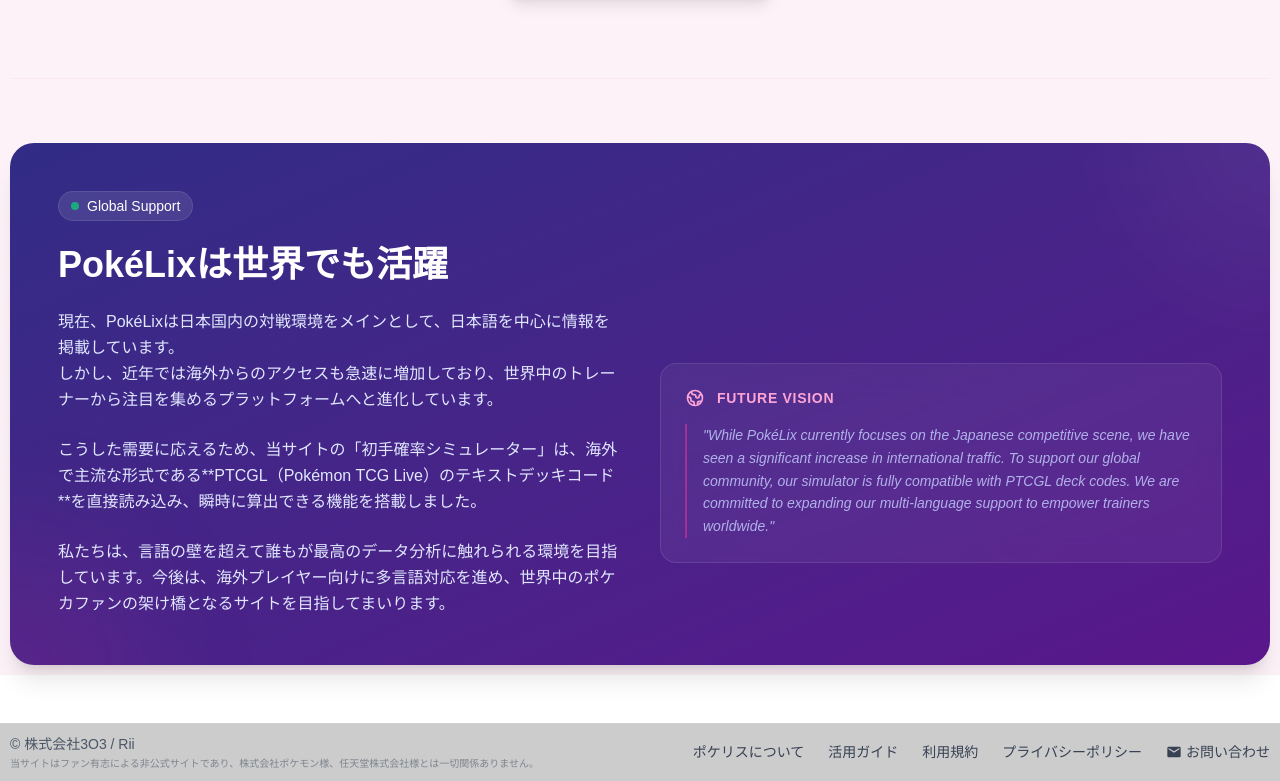
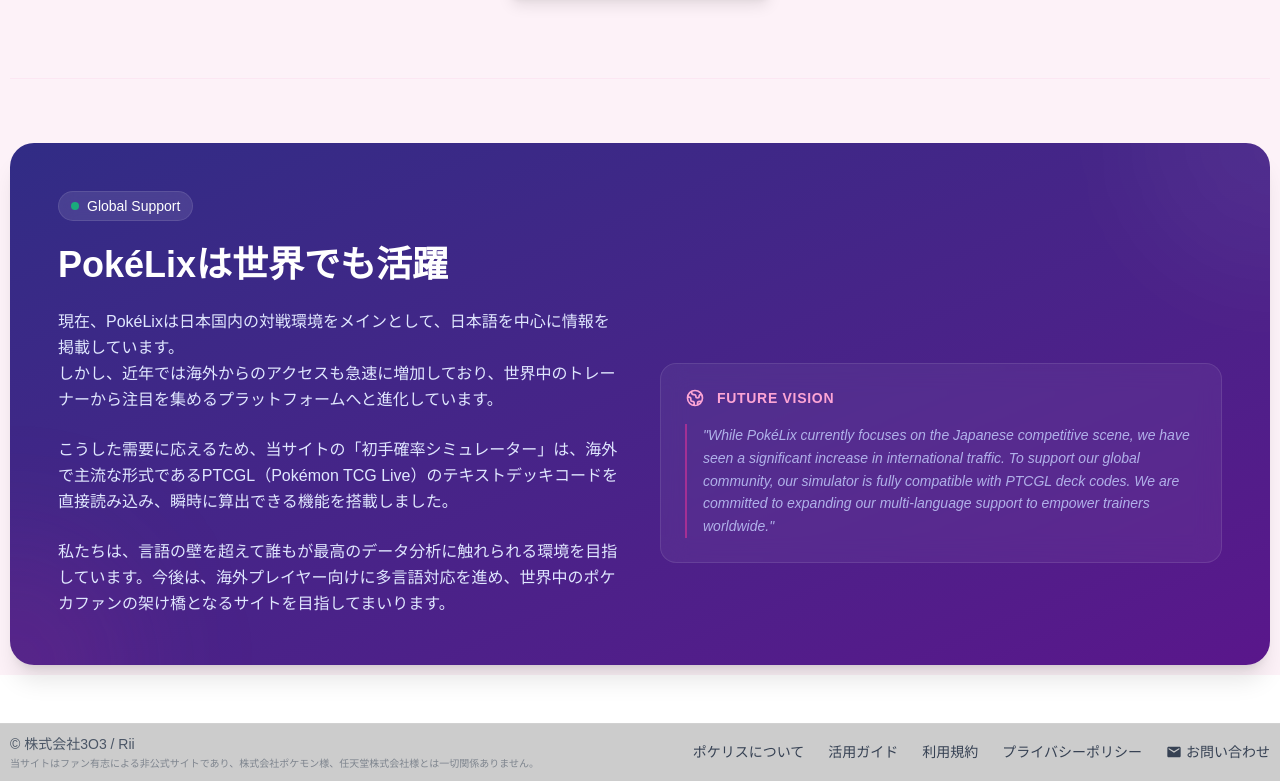
Before and after one commit to rmatsumoto3o3-blip/pokeka-app, a Next.js app: page / in a window 1280 px wide. Shown: the part 5301-6082 px from the top of the page. Built offline with nearby package versions, Linux system fonts and the light colour scheme; no server answers; the database is empty; a web font is replaced by a local one.

Commit message:
docs: minor text adjustment in LandingPage

```diff
--- a/components/LandingPage.tsx
+++ b/components/LandingPage.tsx
@@ -613,7 +613,7 @@ export default function LandingPage({ decks, archetypes, articles }: LandingPage
                                         しかし、近年では海外からのアクセスも急速に増加しており、世界中のトレーナーから注目を集めるプラットフォームへと進化しています。
                                     </p>
                                     <p>
-                                        こうした需要に応えるため、当サイトの「初手確率シミュレーター」は、海外で主流な形式である**PTCGL（Pokémon TCG Live）のテキストデッキコード**を直接読み込み、瞬時に算出できる機能を搭載しました。
+                                        こうした需要に応えるため、当サイトの「初手確率シミュレーター」は、海外で主流な形式であるPTCGL（Pokémon TCG Live）のテキストデッキコードを直接読み込み、瞬時に算出できる機能を搭載しました。
                                     </p>
                                     <p>
                                         私たちは、言語の壁を超えて誰もが最高のデータ分析に触れられる環境を目指しています。今後は、海外プレイヤー向けに多言語対応を進め、世界中のポケカファンの架け橋となるサイトを目指してまいります。
```
